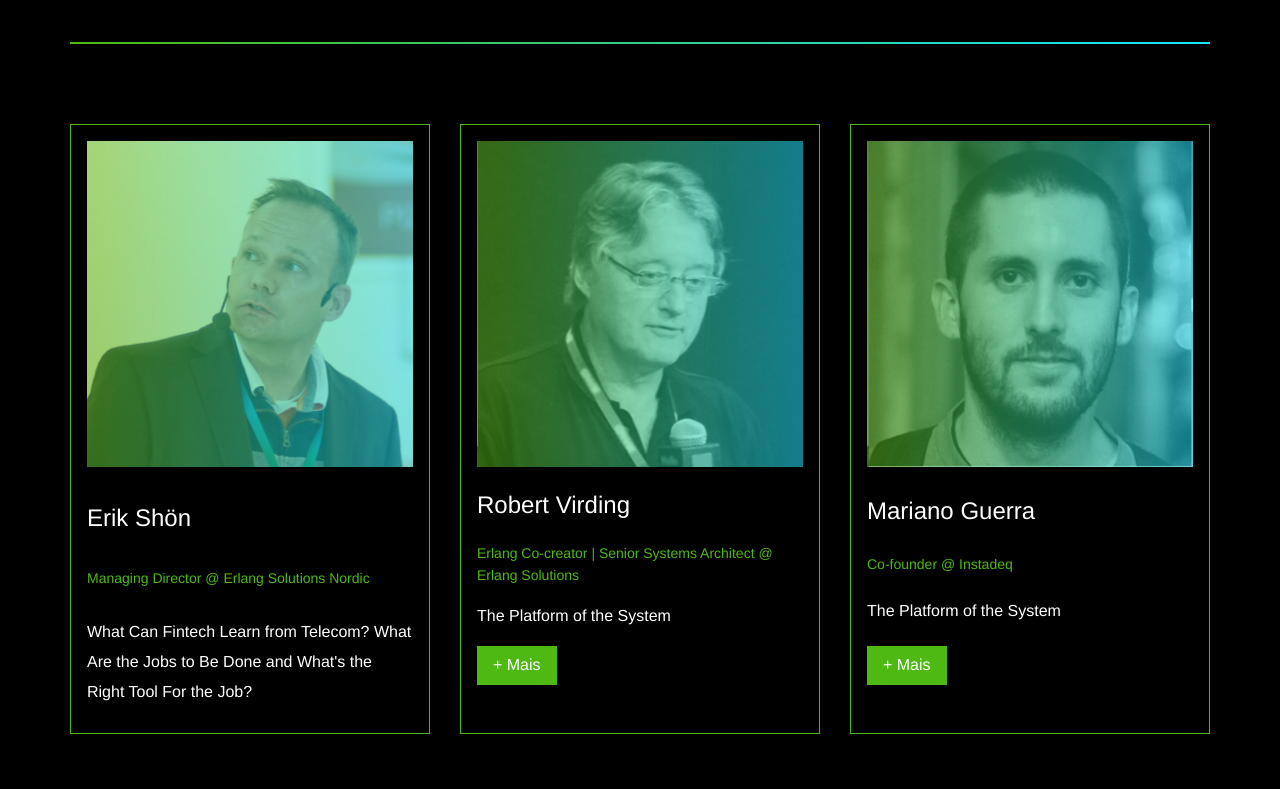
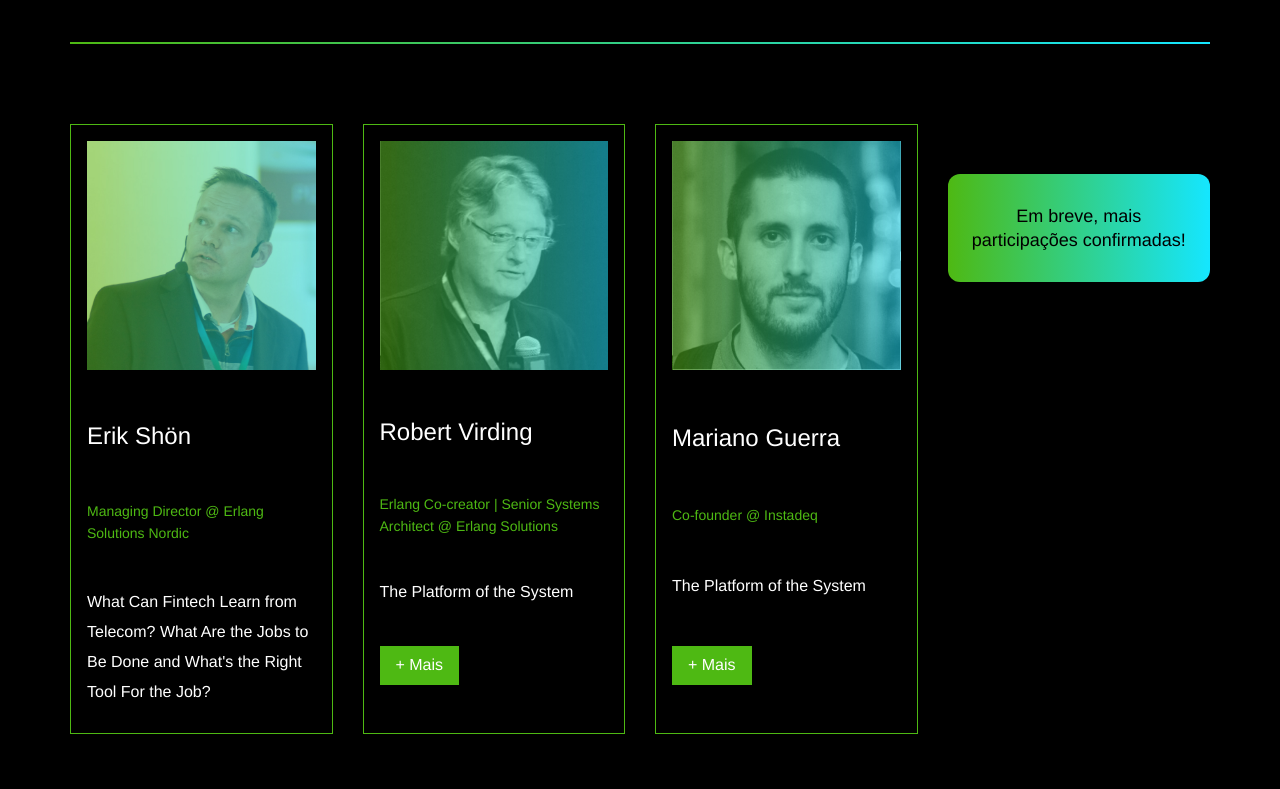
Before and after one commit to felipecotto/codebeam2021, a Next.js app: page / in a window 1280 px wide. Shown: the part 1411-2200 px from the top of the page. Built offline with nearby package versions, Linux system fonts and the light colour scheme; a web font is replaced by a local one.

Commit message:
Fix Columns

```diff
--- a/src/components/Keynotes/index.js
+++ b/src/components/Keynotes/index.js
@@ -38,7 +38,7 @@ export default function Keynotes() {
                 </div>
                 <div className="row">
                 {data.map((item) => (
-                <div className="col-md-4">
+                <div className="col-md-3">
                     <div className={styles.keynoteCard} key={item.id}>
                         <Image
                         src={item.image}
@@ -53,6 +53,11 @@ export default function Keynotes() {
                     </div>
                 </div>
                 ))}
+                                <div className="col-md-3 padding-custom">
+                <div className="coming-soon">
+                            <h4>Em breve, mais participações confirmadas!</h4>
+                        </div>
+                </div>
                 </div>
 
             </div>
```
